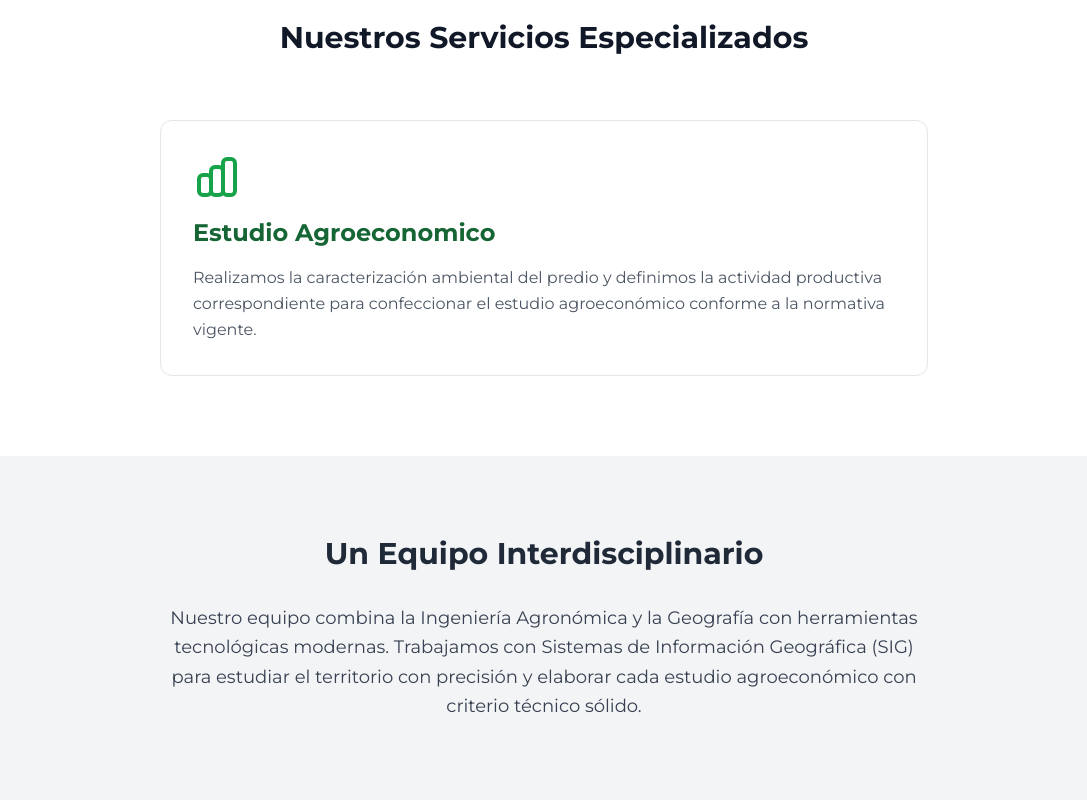
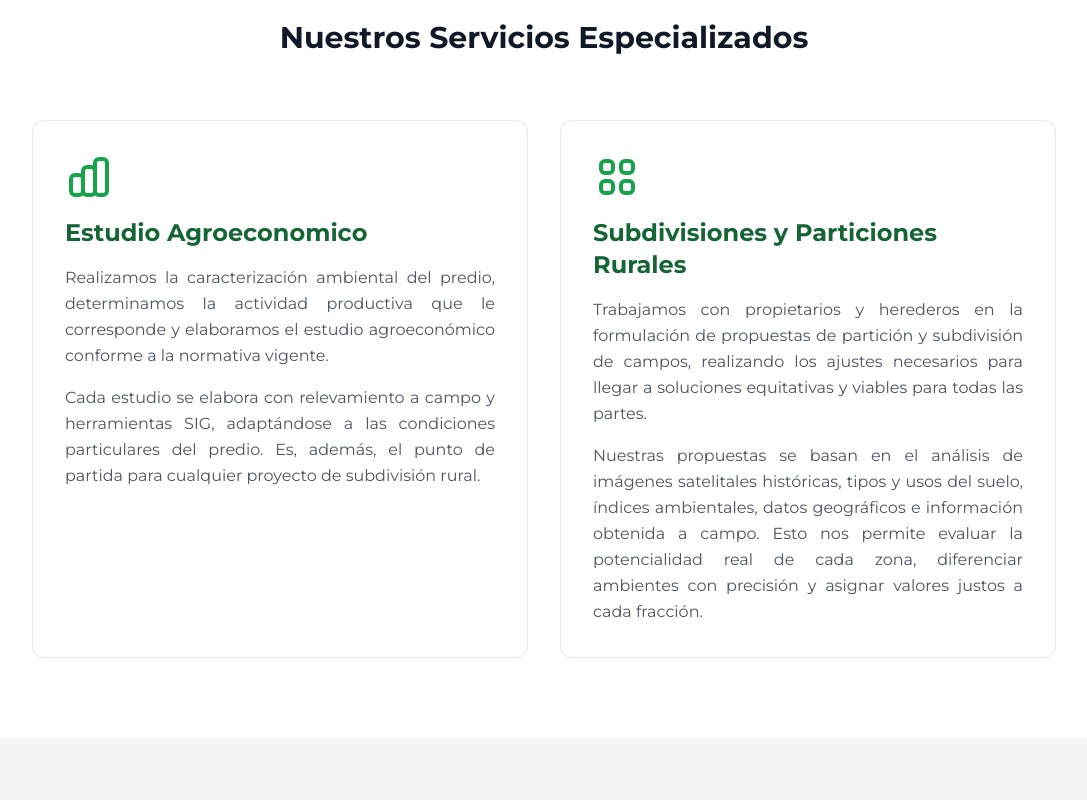
Before and after one commit to vitipe/landing-ea, a plain HTML site: page index.html in a window 1280 px wide. Shown: the part 940-1740 px from the top of the page, without its empty margins (96-1183 px from the left). Drawn offline with nearby package versions, Linux system fonts and the light colour scheme.

Commit message:
adds new text and title change

```diff
--- a/index.html
+++ b/index.html
@@ -1,61 +1,159 @@
-<!DOCTYPE html>
+<!doctype html>
 <html lang="es">
   <head>
-    <meta charset="UTF-8">
-    <meta name="viewport" content="width=device-width, initial-scale=1.0">
-    <meta name="description" content="NODOAGRO: Expertos en estudio agroeconomico y subdivision rural. Consultoría técnica liderada por ingenieros agrónomos y geógrafos.">
-    <meta name="keywords" content="estudio agroeconomico, subdivision rural, agrimensura, consultora agropecuaria, tasacion rural">
+    <meta charset="UTF-8" />
+    <meta name="viewport" content="width=device-width, initial-scale=1.0" />
+    <meta
+      name="description"
+      content="NODOAGRO: Expertos en estudio agroeconomico y subdivision rural. Consultoría técnica liderada por ingenieros agrónomos y geógrafos."
+    />
+    <meta
+      name="keywords"
+      content="estudio agroeconomico, subdivision rural, agrimensura, consultora agropecuaria, tasacion rural"
+    />
     <title>NODOAGRO | Estudio Agroeconomico y Subdivision Rural</title>
 
     <!-- Google Fonts: Montserrat for a professional look -->
-    <link href="https://fonts.googleapis.com/css2?family=Montserrat:wght@300;400;700&display=swap" rel="stylesheet">
+    <link
+      href="https://fonts.googleapis.com/css2?family=Montserrat:wght@300;400;700&display=swap"
+      rel="stylesheet"
+    />
     <!-- Tailwind CSS for styling -->
     <script src="https://cdn.tailwindcss.com"></script>
 
     <style>
-        body { font-family: 'Montserrat', sans-serif; }
-        .hero-gradient { background: linear-gradient(rgba(0,0,0,0.5), rgba(0,0,0,0.5)), url('images/WhatsApp Image 2026-06-27 at 19.00.00.jpeg'); background-size: cover; background-position: center; }
+      body {
+        font-family: "Montserrat", sans-serif;
+      }
+      .hero-gradient {
+        background:
+          linear-gradient(rgba(0, 0, 0, 0.5), rgba(0, 0, 0, 0.5)),
+          url("images/WhatsApp Image 2026-06-27 at 19.00.00.jpeg");
+        background-size: cover;
+        background-position: center;
+      }
     </style>
   </head>
   <body class="bg-gray-50 text-gray-800">
-
     <!-- Navigation -->
     <nav class="bg-white shadow-md sticky top-0 z-50">
-        <div class="container mx-auto px-6 py-4 flex justify-between items-center">
+      <div
+        class="container mx-auto px-6 py-4 flex justify-between items-center"
+      >
         <a href="#" class="flex items-center space-x-3">
-                <img src="images/nodoagro_logo.png" alt="NODOAGRO logo" class="h-12 w-auto" />
+          <img
+            src="images/nodoagro_logo.png"
+            alt="NODOAGRO logo"
+            class="h-12 w-auto"
+          />
           <span class="text-2xl font-bold text-green-700">NODOAGRO</span>
         </a>
         <div class="hidden md:flex space-x-8 font-medium">
-                <a href="#servicios" class="hover:text-green-600 transition">Servicios</a>
-                <a href="#nosotros" class="hover:text-green-600 transition">Nosotros</a>
-                <a href="#contacto" class="hover:text-green-600 transition">Contacto</a>
+          <a href="#servicios" class="hover:text-green-600 transition"
+            >Servicios</a
+          >
+          <a href="#nosotros" class="hover:text-green-600 transition"
+            >Nosotros</a
+          >
+          <a href="#contacto" class="hover:text-green-600 transition"
+            >Contacto</a
+          >
         </div>
       </div>
     </nav>
 
     <!-- Hero Section -->
-    <header class="hero-gradient h-screen flex items-center justify-center text-white text-center px-4">
+    <header
+      class="hero-gradient h-screen flex items-center justify-center text-white text-center px-4"
+    >
       <div>
-            <h1 class="text-4xl md:text-6xl font-bold mb-4">Estudios Agroeconomicos</h1>
-            <p class="text-xl md:text-2xl mb-8 max-w-2xl mx-auto">Especialistas en subdivisiones rurales</p>
-            <a href="#contacto" class="bg-green-600 hover:bg-green-700 text-white font-bold py-3 px-8 rounded-full transition duration-300">Solicitar Asesoría</a>
+        <h1
+          class="text-4xl md:text-6xl font-bold mb-4 max-w-4xl mx-auto text-balance"
+        >
+          Estudios Agroeconomicos Subdivisiones Rurales
+        </h1>
+        <p class="text-xl md:text-2xl mb-8 max-w-2xl mx-auto"></p>
+        <a
+          href="#contacto"
+          class="bg-green-600 hover:bg-green-700 text-white font-bold py-3 px-8 rounded-full transition duration-300"
+          >Solicitar Asesoría</a
+        >
       </div>
     </header>
 
     <!-- Services Section -->
     <section id="servicios" class="py-20 bg-white">
       <div class="container mx-auto px-6">
-            <h2 class="text-3xl font-bold text-center mb-16 text-gray-900">Nuestros Servicios Especializados</h2>
-            <div class="max-w-3xl mx-auto">
+        <h2 class="text-3xl font-bold text-center mb-16 text-gray-900">
+          Nuestros Servicios Especializados
+        </h2>
+        <div class="grid md:grid-cols-2 gap-8 max-w-5xl mx-auto">
           <div class="p-8 border rounded-xl hover:shadow-xl transition">
             <div class="text-green-600 mb-4">
-                        <svg xmlns="http://www.w3.org/2000/svg" class="h-12 w-12" fill="none" viewBox="0 0 24 24" stroke="currentColor">
-                            <path stroke-linecap="round" stroke-linejoin="round" stroke-width="2" d="M9 19v-6a2 2 0 00-2-2H5a2 2 0 00-2 2v6a2 2 0 002 2h2a2 2 0 002-2zm0 0V9a2 2 0 012-2h2a2 2 0 012 2v10m-6 0a2 2 0 002 2h2a2 2 0 002-2m0 0V5a2 2 0 012-2h2a2 2 0 012 2v14a2 2 0 01-2 2h-2a2 2 0 01-2-2z" />
+              <svg
+                xmlns="http://www.w3.org/2000/svg"
+                class="h-12 w-12"
+                fill="none"
+                viewBox="0 0 24 24"
+                stroke="currentColor"
+              >
+                <path
+                  stroke-linecap="round"
+                  stroke-linejoin="round"
+                  stroke-width="2"
+                  d="M9 19v-6a2 2 0 00-2-2H5a2 2 0 00-2 2v6a2 2 0 002 2h2a2 2 0 002-2zm0 0V9a2 2 0 012-2h2a2 2 0 012 2v10m-6 0a2 2 0 002 2h2a2 2 0 002-2m0 0V5a2 2 0 012-2h2a2 2 0 012 2v14a2 2 0 01-2 2h-2a2 2 0 01-2-2z"
+                />
               </svg>
             </div>
-                    <h3 class="text-2xl font-bold mb-4 text-green-800">Estudio Agroeconomico</h3>
-                    <p class="text-gray-600 leading-relaxed">Realizamos la caracterización ambiental del predio y definimos la actividad productiva correspondiente para confeccionar el estudio agroeconómico conforme a la normativa vigente.</p>
+            <h3 class="text-2xl font-bold mb-4 text-green-800">
+              Estudio Agroeconomico
+            </h3>
+            <p class="text-gray-600 leading-relaxed text-justify mb-4">
+              Realizamos la caracterización ambiental del predio, determinamos
+              la actividad productiva que le corresponde y elaboramos el estudio
+              agroeconómico conforme a la normativa vigente.
+            </p>
+            <p class="text-gray-600 leading-relaxed text-justify">
+              Cada estudio se elabora con relevamiento a campo y herramientas
+              SIG, adaptándose a las condiciones particulares del predio. Es,
+              además, el punto de partida para cualquier proyecto de subdivisión
+              rural.
+            </p>
+          </div>
+          <div class="p-8 border rounded-xl hover:shadow-xl transition">
+            <div class="text-green-600 mb-4">
+              <svg
+                xmlns="http://www.w3.org/2000/svg"
+                class="h-12 w-12"
+                fill="none"
+                viewBox="0 0 24 24"
+                stroke="currentColor"
+              >
+                <path
+                  stroke-linecap="round"
+                  stroke-linejoin="round"
+                  stroke-width="2"
+                  d="M4 6a2 2 0 012-2h2a2 2 0 012 2v2a2 2 0 01-2 2H6a2 2 0 01-2-2V6zM14 6a2 2 0 012-2h2a2 2 0 012 2v2a2 2 0 01-2 2h-2a2 2 0 01-2-2V6zM4 16a2 2 0 012-2h2a2 2 0 012 2v2a2 2 0 01-2 2H6a2 2 0 01-2-2v-2zM14 16a2 2 0 012-2h2a2 2 0 012 2v2a2 2 0 01-2 2h-2a2 2 0 01-2-2v-2z"
+                />
+              </svg>
+            </div>
+            <h3 class="text-2xl font-bold mb-4 text-green-800">
+              Subdivisiones y Particiones Rurales
+            </h3>
+            <p class="text-gray-600 leading-relaxed text-justify mb-4">
+              Trabajamos con propietarios y herederos en la formulación de
+              propuestas de partición y subdivisión de campos, realizando los
+              ajustes necesarios para llegar a soluciones equitativas y viables
+              para todas las partes.
+            </p>
+            <p class="text-gray-600 leading-relaxed text-justify">
+              Nuestras propuestas se basan en el análisis de imágenes
+              satelitales históricas, tipos y usos del suelo, índices
+              ambientales, datos geográficos e información obtenida a campo.
+              Esto nos permite evaluar la potencialidad real de cada zona,
+              diferenciar ambientes con precisión y asignar valores justos a
+              cada fracción.
+            </p>
           </div>
         </div>
       </div>
@@ -65,8 +163,13 @@
     <section id="nosotros" class="py-20 bg-gray-100">
       <div class="container mx-auto px-6 text-center">
         <h2 class="text-3xl font-bold mb-8">Un Equipo Interdisciplinario</h2>
-            <p class="max-w-3xl mx-auto text-lg text-gray-700 leading-relaxed">
-                Nuestro equipo combina la Ingeniería Agronómica y la Geografía con herramientas tecnológicas modernas. Trabajamos con Sistemas de Información Geográfica (SIG) para estudiar el territorio con precisión y elaborar cada estudio agroeconómico con criterio técnico sólido.
+        <p
+          class="max-w-3xl mx-auto text-lg text-gray-700 leading-relaxed text-justify"
+        >
+          Nuestro equipo combina la Ingeniería Agronómica y la Geografía con
+          herramientas tecnológicas modernas. Trabajamos con Sistemas de
+          Información Geográfica (SIG) para estudiar el territorio con precisión
+          y elaborar cada estudio agroeconómico con criterio técnico sólido.
         </p>
       </div>
     </section>
@@ -90,15 +193,18 @@
             <p>Casbas, Buenos Aires.</p>
           </div>
           <div>
-                     <p>Disponible para proyectos en toda la Provincia de Buenos Aires.</p>
+            <p>
+              Disponible para proyectos en toda la Provincia de Buenos Aires.
+            </p>
           </div>
         </div>
       </div>
     </section>
 
     <footer class="bg-green-900 text-white py-8 text-center">
-        <p>&copy; 2022 NodoAgro Consultora. Especialistas en Subdivision Rural.</p>
+      <p>
+        &copy; 2022 NodoAgro Consultora. Especialistas en Subdivision Rural.
+      </p>
     </footer>
-
   </body>
 </html>
```
Lines whose indentation alone changed are shown as unchanged.
